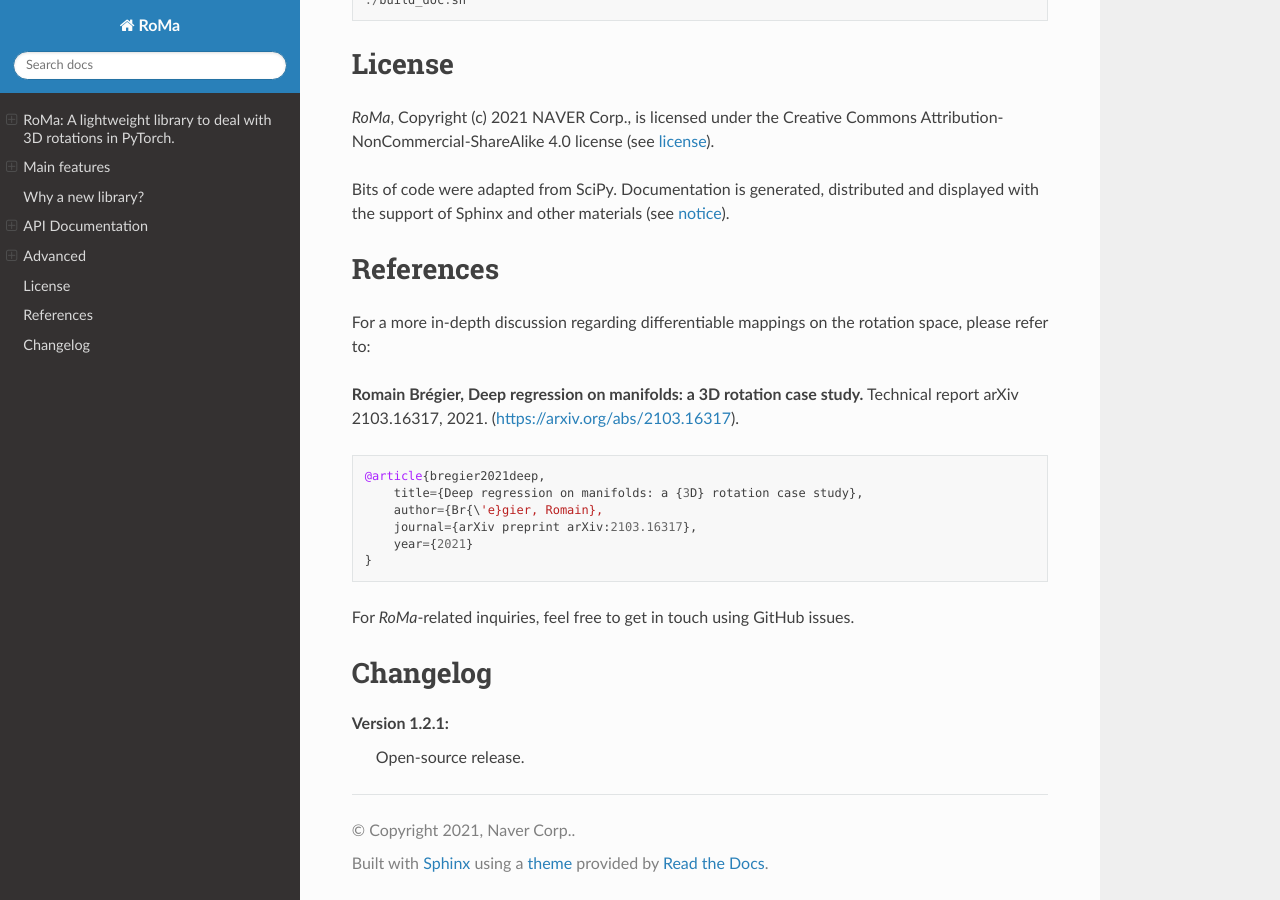
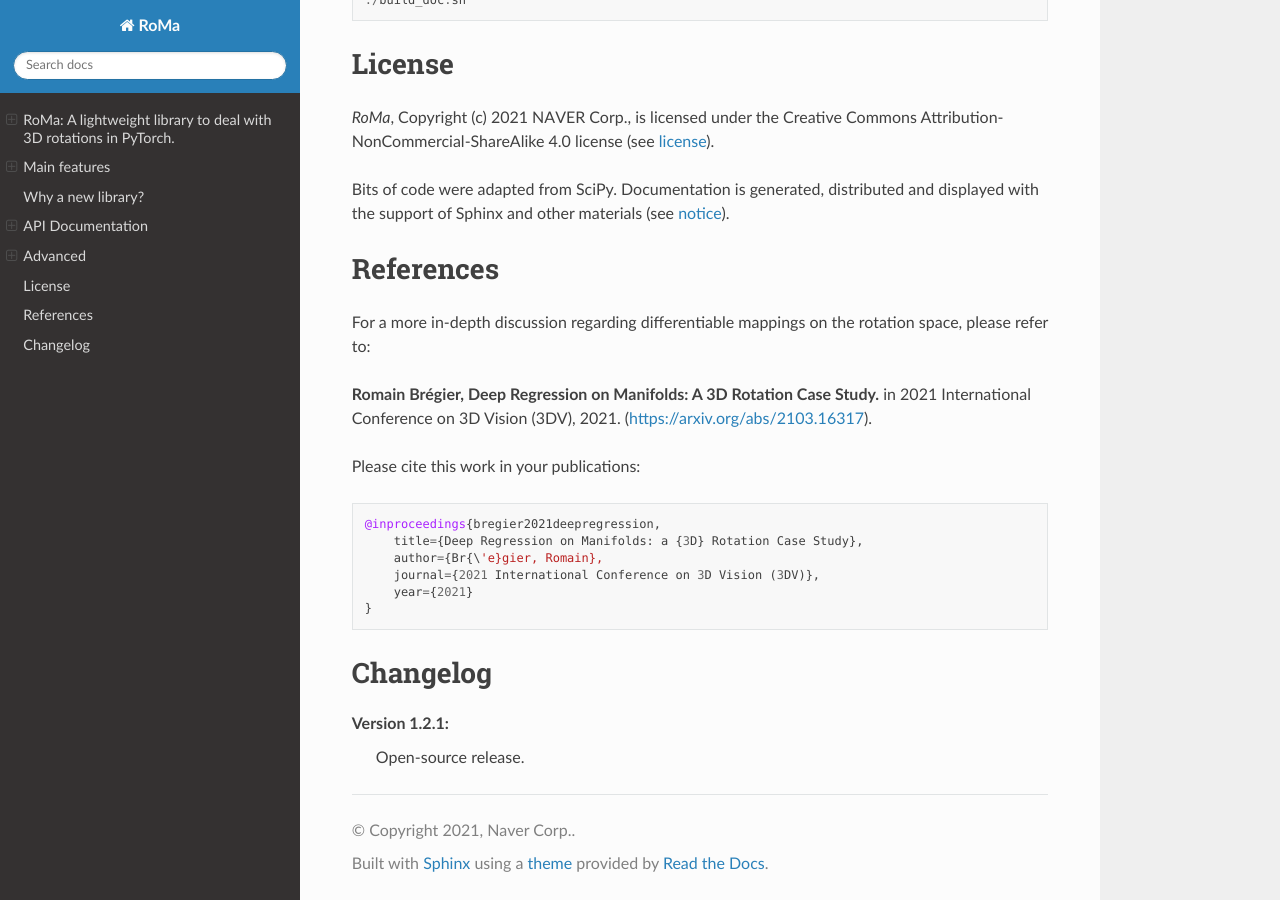
Before and after one commit to naver/roma, a Sphinx documentation site: the page built from docsource/source/index.rst, in a window 1280 px wide and 900 px high, scrolled down 7575 px. Built offline with Sphinx 7.4.7 and the Read the Docs theme 2.0.0, drawn with Linux system fonts in a browser that asks for light colours; some of the changed text lies outside the part shown.

Commit message:
Updated references

```diff
--- a/docsource/source/index.rst
+++ b/docsource/source/index.rst
@@ -202,18 +202,17 @@ References
 ==========
 For a more in-depth discussion regarding differentiable mappings on the rotation space, please refer to:
 
-**Romain Brégier, Deep regression on manifolds: a 3D rotation case study.** Technical report arXiv 2103.16317, 2021. (https://arxiv.org/abs/2103.16317).
+**Romain Brégier, Deep Regression on Manifolds: A 3D Rotation Case Study.** in 2021 International Conference on 3D Vision (3DV), 2021. (https://arxiv.org/abs/2103.16317).
+
+Please cite this work in your publications:
 ::
 
-    @article{bregier2021deep,
-        title={Deep regression on manifolds: a {3D} rotation case study},
+    @inproceedings{bregier2021deepregression,
+        title={Deep Regression on Manifolds: a {3D} Rotation Case Study},
         author={Br{\'e}gier, Romain},
-        journal={arXiv preprint arXiv:2103.16317},
+        journal={2021 International Conference on 3D Vision (3DV)},
         year={2021}
     }
-
-
-For *RoMa*-related inquiries, feel free to get in touch using GitHub issues.
 
 Changelog
 ==========
```
Also changed, not shown: other parts of docsource/source/index.rst (+1 -1 lines), README.md (+6 -6 lines).
